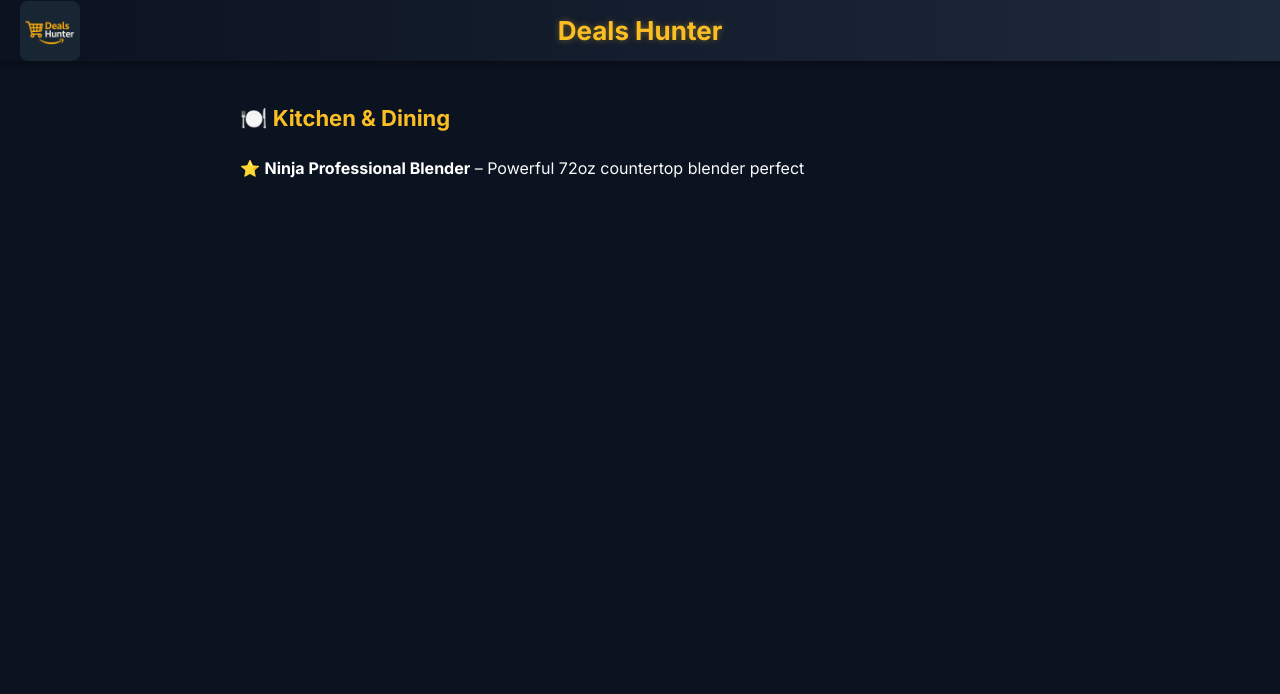
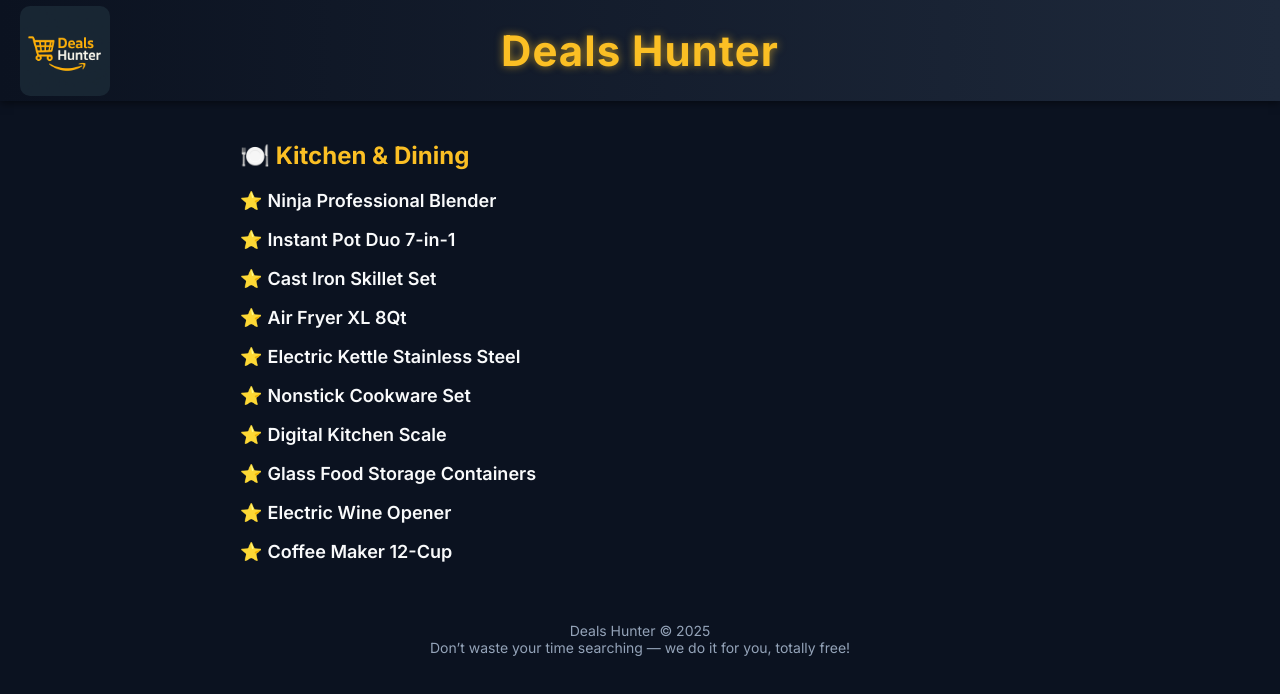
Before and after one commit to dealshunterusa/1, a plain HTML site: page index.html in a window 1280 px wide. Drawn offline with Linux system fonts and the light colour scheme.

Commit message:
Add files via upload

```diff
--- a/index.html
+++ b/index.html
@@ -6,16 +6,13 @@
   <title>Deals Hunter</title>
   <meta name="description" content="Top Amazon Kitchen & Dining Deals curated by Deals Hunter">
   <meta name="theme-color" content="#0b1220">
-  <link rel="preconnect" href="https://fonts.googleapis.com">
-  <link rel="preconnect" href="https://fonts.gstatic.com" crossorigin>
   <link href="https://fonts.googleapis.com/css2?family=Inter:wght@400;600;700&display=swap" rel="stylesheet">
   <style>
     body {
       margin: 0;
-      font-family: 'Inter', system-ui, sans-serif;
+      font-family: 'Inter', sans-serif;
       background-color: #0b1220;
       color: #f9fafb;
-      padding: 0;
     }
 
     header {
@@ -24,8 +21,8 @@
       display: flex;
       align-items: center;
       justify-content: center;
-      padding: 15px 0;
-      box-shadow: 0 2px 6px rgba(0,0,0,0.4);
+      padding: 25px 0;
+      box-shadow: 0 2px 8px rgba(0,0,0,0.5);
       position: sticky;
       top: 0;
       z-index: 10;
@@ -34,32 +31,31 @@
     header img {
       position: absolute;
       left: 20px;
-      width: 60px;
+      width: 90px;
       height: auto;
-      border-radius: 8px;
+      border-radius: 10px;
     }
 
     header h1 {
-      font-size: 26px;
-      font-weight: 700;
+      font-size: 42px;
+      font-weight: 800;
       color: #fbbf24;
       margin: 0;
-      text-shadow: 0 0 6px rgba(251,191,36,0.4);
+      text-shadow: 0 0 8px rgba(251,191,36,0.6);
+      letter-spacing: 1px;
     }
 
     main {
       max-width: 800px;
       margin: 40px auto;
       padding: 0 20px;
-      line-height: 1.6;
     }
 
     .category {
-      font-size: 22px;
+      font-size: 24px;
       font-weight: 700;
       color: #fbbf24;
       margin-bottom: 20px;
-      text-align: left;
     }
 
     .product-list {
@@ -70,29 +66,25 @@
 
     .product-list li {
       margin-bottom: 18px;
-      font-size: 16px;
-    }
-
-    .product-list li strong {
-      color: #ffffff;
+      font-size: 18px;
     }
 
     .product-list a {
-      color: #fbbf24;
+      color: #f9fafb;
       text-decoration: none;
       font-weight: 600;
     }
 
     .product-list a:hover {
+      color: #fbbf24;
       text-decoration: underline;
     }
 
     footer {
       text-align: center;
-      font-size: 13px;
+      font-size: 14px;
       color: #94a3b8;
       margin: 60px 0 30px;
-      line-height: 1.5;
     }
   </style>
 </head>
@@ -106,4 +98,23 @@
   <main>
     <div class="category">🍽️ <strong>Kitchen & Dining</strong></div>
     <ul class="product-list">
-      <li>⭐ <strong>Ninja Professional Blender</strong> – Powerful 72oz countertop blender perfect
+      <li>⭐ <a href="https://www.amazon.com/dp/B078NN17K3?tag=inovacao08-20" target="_blank">Ninja Professional Blender</a></li>
+      <li>⭐ <a href="https://www.amazon.com/dp/B07FDJMC9Q?tag=inovacao08-20" target="_blank">Instant Pot Duo 7-in-1</a></li>
+      <li>⭐ <a href="https://www.amazon.com/dp/B0FKBHBC6N?tag=inovacao08-20" target="_blank">Cast Iron Skillet Set</a></li>
+      <li>⭐ <a href="https://www.amazon.com/dp/B0FFTLNC5S?tag=inovacao08-20" target="_blank">Air Fryer XL 8Qt</a></li>
+      <li>⭐ <a href="https://www.amazon.com/dp/B003OAJGJO?tag=inovacao08-20" target="_blank">Electric Kettle Stainless Steel</a></li>
+      <li>⭐ <a href="https://www.amazon.com/dp/B07F9PH82Z?tag=inovacao08-20" target="_blank">Nonstick Cookware Set</a></li>
+      <li>⭐ <a href="https://www.amazon.com/dp/B0DDKS56SB?tag=inovacao08-20" target="_blank">Digital Kitchen Scale</a></li>
+      <li>⭐ <a href="https://www.amazon.com/dp/B0DQG2VHKJ?tag=inovacao08-20" target="_blank">Glass Food Storage Containers</a></li>
+      <li>⭐ <a href="https://www.amazon.com/dp/B0CSPKSCP2?tag=inovacao08-20" target="_blank">Electric Wine Opener</a></li>
+      <li>⭐ <a href="https://www.amazon.com/dp/B07HRRV96C?tag=inovacao08-20" target="_blank">Coffee Maker 12-Cup</a></li>
+    </ul>
+  </main>
+
+  <footer>
+    <p>Deals Hunter © 2025<br>
+    Don’t waste your time searching — we do it for you, totally free!</p>
+  </footer>
+
+</body>
+</html>
```
